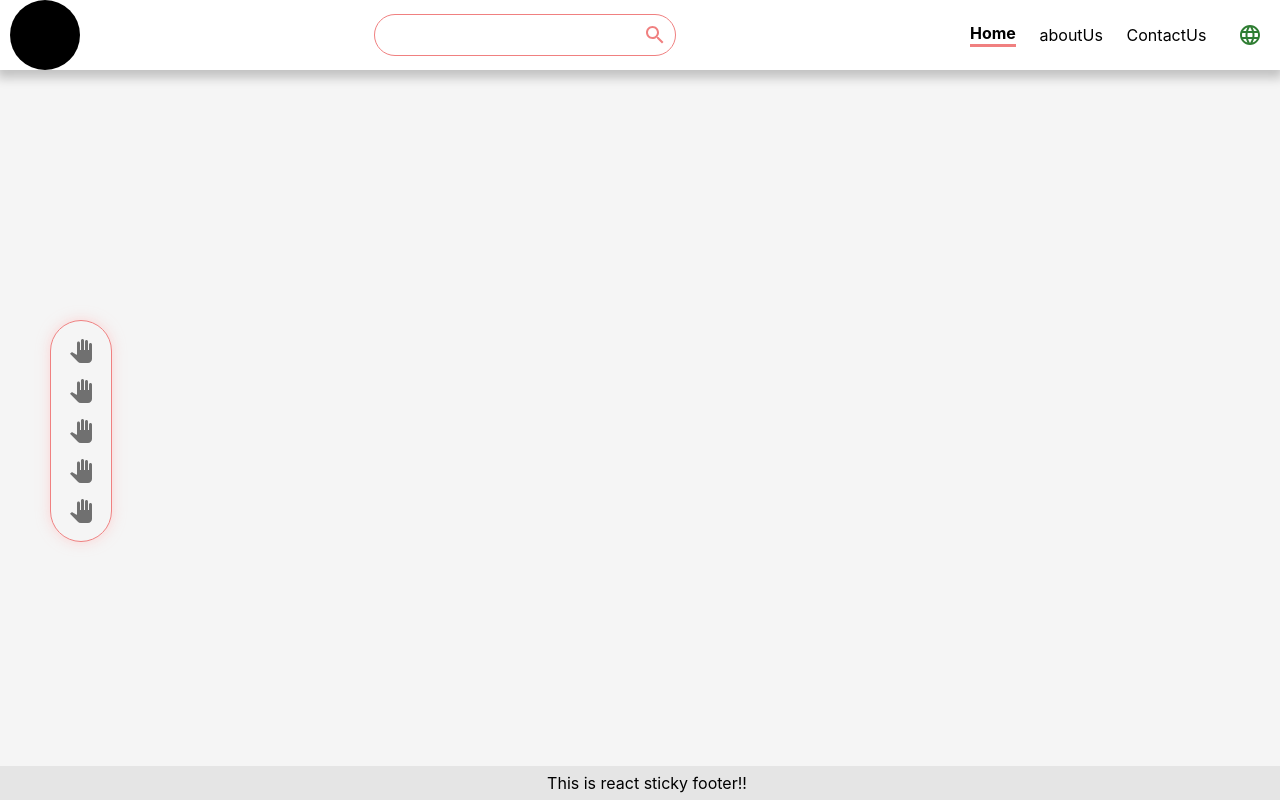
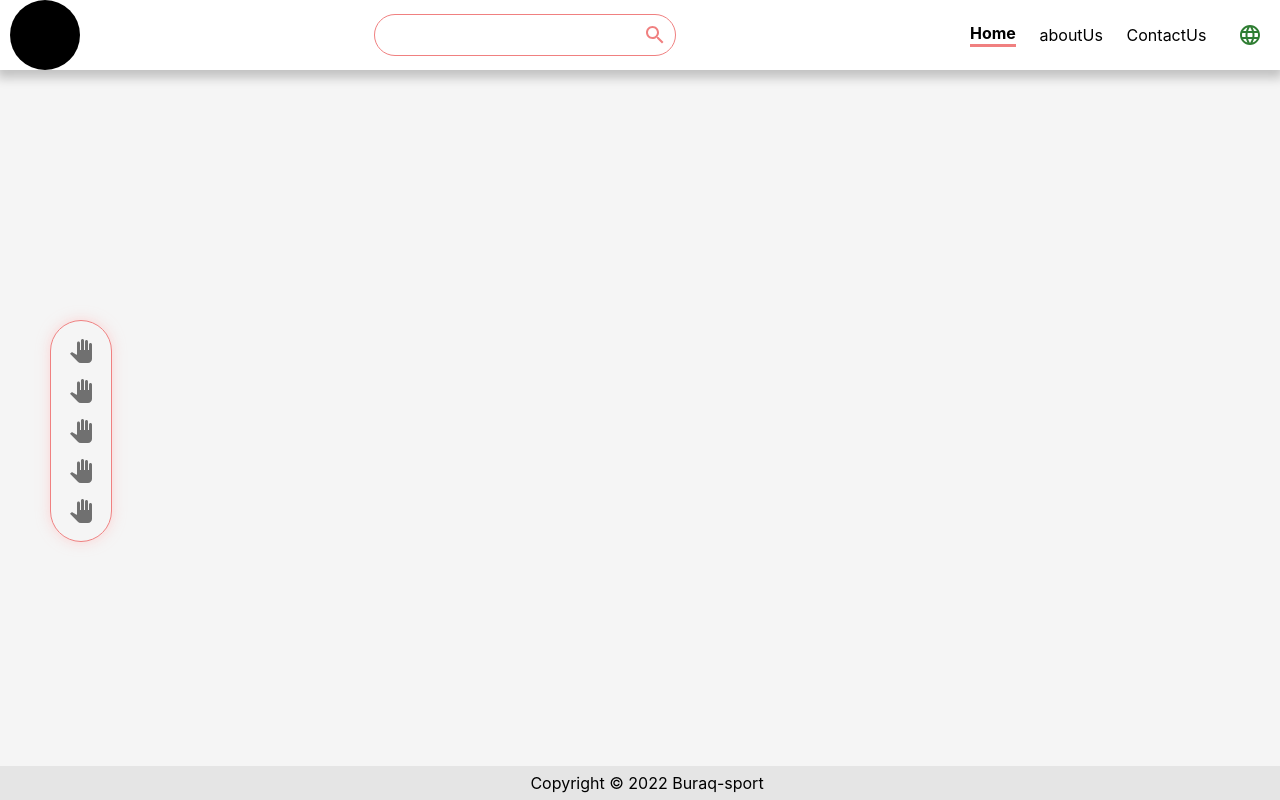
Before and after one commit to Mega-ip/Buraq_sportItems, a React (Create React App) app in the folder app/: page / in a window 1280 px wide. Built offline with nearby package versions, Linux system fonts and the light colour scheme.

Commit message:
change the copy right text

```diff
--- a/app/src/MainView/Footer/Footer.js
+++ b/app/src/MainView/Footer/Footer.js
@@ -3,7 +3,7 @@ import "./FooterCss.css";
 function Footer() {
   return (
     <div className = "footer">
-         <p>This is react sticky footer!!</p>
+         <p> Copyright © 2022 Buraq-sport</p>
 
     </div>
   )
```
